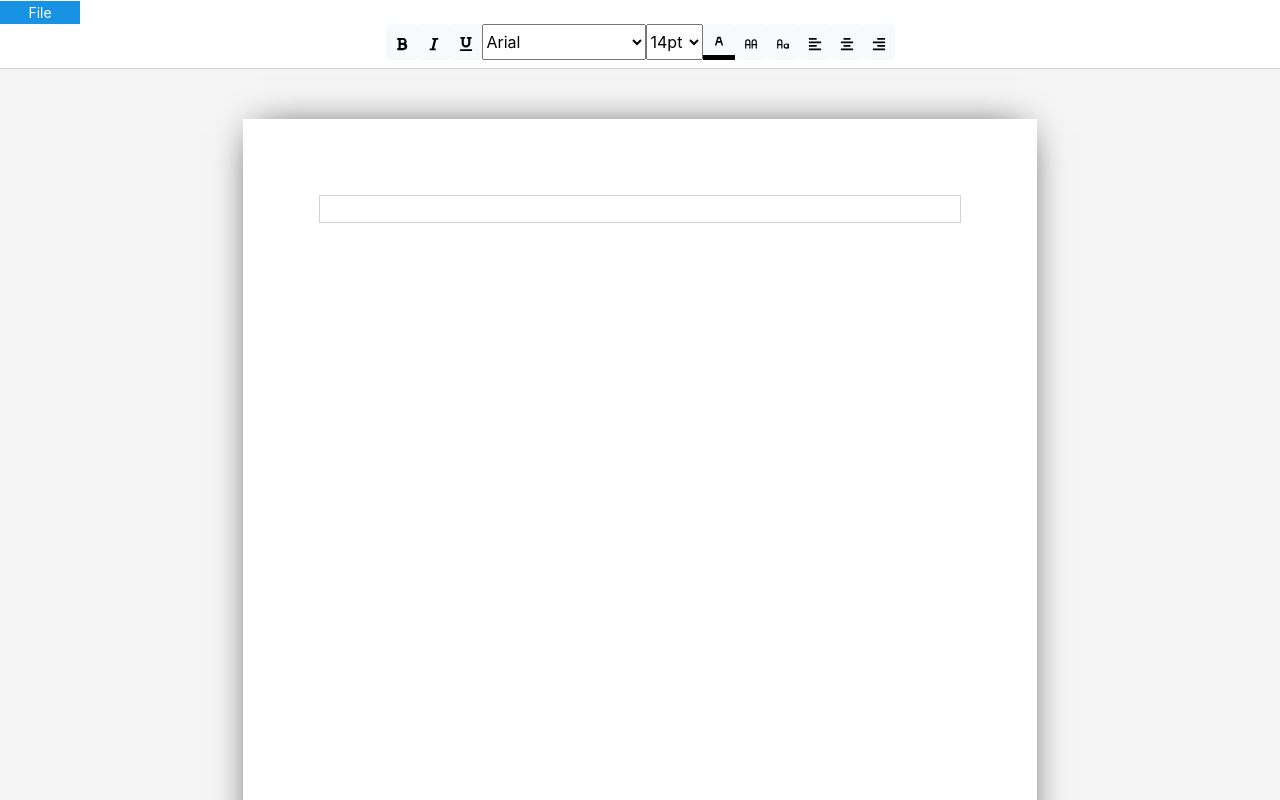
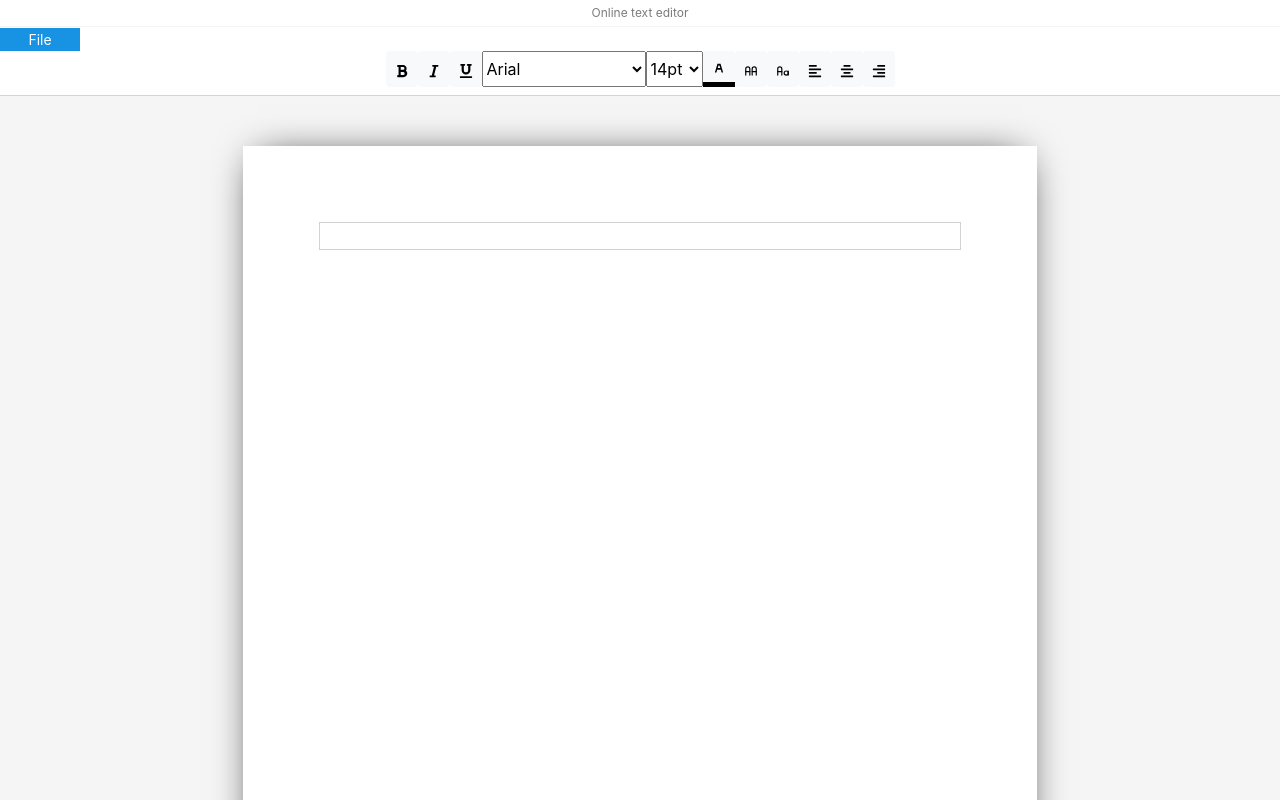
Before and after one commit to DariuszMeissner/Online-text-editor, a React (Create React App) app: page / in a window 1280 px wide. Shown: the top 800 px of the page. Built offline with nearby package versions, Linux system fonts and the light colour scheme.

Commit message:
adding name of editor

```diff
--- a/src/components/ui/tools-file/tools-file-container/ToolsFileContainer.tsx
+++ b/src/components/ui/tools-file/tools-file-container/ToolsFileContainer.tsx
@@ -1,6 +1,25 @@
+/* eslint-disable @typescript-eslint/no-use-before-define */
 import React, { FC } from 'react'
 import Menu from '../../../menu/Menu'
 
-const ToolsFileContainer: FC = () => <Menu />
+const ToolsFileContainer: FC = () => {
+  return (
+    <div>
+      <div style={style.editorName}>Online text editor</div>
+      <Menu />
+    </div>
+  )
+}
+
+const style = {
+  editorName: {
+    fontSize: '12px',
+    textAlign: 'center',
+    paddingBottom: '4px',
+    paddingTop: '4px',
+    borderBottom: '1px solid #F5F5F5',
+    color: '#7B7B7B'
+  }
+} as const
 
 export default ToolsFileContainer
```
